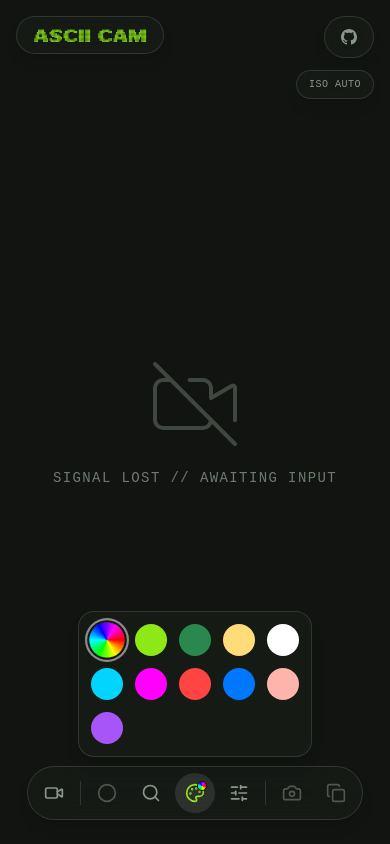
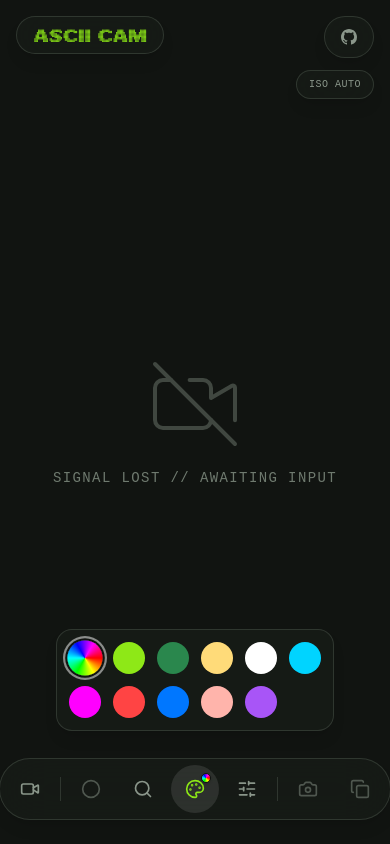
Before and after one commit to eloi-web/ascii-cam, a React (Vite) app: page / in a window 390 px wide. Both pictures are taken after a click on the button 195 px from the left and 793 px from the top of the page. Built offline with nearby package versions, Linux system fonts and the light colour scheme; a web font is replaced by a local one.

Commit message:
fix: update button padding and slider height for improved UI consistency

```diff
--- a/src/App.tsx
+++ b/src/App.tsx
@@ -547,7 +547,7 @@ export default function App() {
         <Tooltip text={isCameraActive ? "Stop Camera" : "Start Camera"}>
           <button
             onClick={toggleCamera}
-            className={`p-2.5 sm:p-3 rounded-full transition-all active:scale-95 ${isCameraActive
+            className={`p-3.5 sm:p-3 rounded-full transition-all active:scale-95 ${isCameraActive
               ? 'bg-mint-500 text-surface shadow-[0_0_20px_rgba(0,253,135,0.3)]'
               : 'text-moss-400 hover:text-mint-500 hover:bg-white/5'
               }`}
@@ -562,7 +562,7 @@ export default function App() {
           <button
             onClick={toggleRecord}
             disabled={!isCameraActive}
-            className={`p-2.5 sm:p-3 rounded-full transition-all active:scale-95 disabled:opacity-50 disabled:cursor-not-allowed ${isRecording
+            className={`p-3.5 sm:p-3 rounded-full transition-all active:scale-95 disabled:opacity-50 disabled:cursor-not-allowed ${isRecording
               ? 'text-surface bg-sun-500 shadow-[0_0_20px_rgba(255,219,121,0.3)]'
               : 'text-moss-400 hover:text-sun-500 hover:bg-white/5'
               }`}
@@ -574,7 +574,7 @@ export default function App() {
         <Tooltip text="Toggle Zoom Slider">
           <button
             onClick={() => setShowZoom(!showZoom)}
-            className={`p-2.5 sm:p-3 transition-all active:scale-95 rounded-full flex items-center justify-center ${showZoom ? 'bg-white/10 text-mint-500' : 'text-moss-400 hover:text-mint-500 hover:bg-white/5'}`}
+            className={`p-3.5 sm:p-3 transition-all active:scale-95 rounded-full flex items-center justify-center ${showZoom ? 'bg-white/10 text-mint-500' : 'text-moss-400 hover:text-mint-500 hover:bg-white/5'}`}
           >
             <Search className="w-5 h-5" />
           </button>
@@ -584,7 +584,7 @@ export default function App() {
           <Tooltip text="Select Color">
             <button
               onClick={() => setShowPalette(!showPalette)}
-              className={`p-2.5 sm:p-3 transition-all active:scale-95 rounded-full flex items-center justify-center relative ${showPalette ? 'bg-white/10 text-mint-500' : 'text-moss-400 hover:text-mint-500 hover:bg-white/5'}`}
+              className={`p-3.5 sm:p-3 transition-all active:scale-95 rounded-full flex items-center justify-center relative ${showPalette ? 'bg-white/10 text-mint-500' : 'text-moss-400 hover:text-mint-500 hover:bg-white/5'}`}
             >
               <Palette className="w-5 h-5" />
               <div
@@ -600,7 +600,7 @@ export default function App() {
                 initial={{ opacity: 0, y: 10, scale: 0.95 }}
                 animate={{ opacity: 1, y: 0, scale: 1 }}
                 exit={{ opacity: 0, y: 10, scale: 0.95 }}
-                className="absolute bottom-[calc(100%+1rem)] glass-panel p-3 rounded-2xl grid grid-cols-5 md:grid-cols-6 gap-3 border border-moss-500/30 shadow-2xl origin-bottom w-max"
+                className="fixed bottom-22 left-1/2 -translate-x-1/2 sm:absolute sm:bottom-[calc(100%+1rem)] sm:left-auto sm:translate-x-0 glass-panel p-3 rounded-2xl grid grid-cols-6 gap-3 border border-moss-500/30 shadow-2xl origin-bottom w-max"
               >
                 {PALETTES.map((p, idx) => (
                   <button
@@ -619,7 +619,7 @@ export default function App() {
           <Tooltip text="Settings">
             <button
               onClick={() => setShowSettings(!showSettings)}
-              className={`p-2.5 sm:p-3 transition-all active:scale-95 rounded-full flex items-center justify-center ${showSettings ? 'bg-white/10 text-mint-500' : 'text-moss-400 hover:text-mint-500 hover:bg-white/5'}`}
+              className={`p-3.5 sm:p-3 transition-all active:scale-95 rounded-full flex items-center justify-center ${showSettings ? 'bg-white/10 text-mint-500' : 'text-moss-400 hover:text-mint-500 hover:bg-white/5'}`}
             >
               <SlidersHorizontal className="w-5 h-5" />
             </button>
@@ -631,7 +631,7 @@ export default function App() {
                 initial={{ opacity: 0, y: 10, scale: 0.95 }}
                 animate={{ opacity: 1, y: 0, scale: 1 }}
                 exit={{ opacity: 0, y: 10, scale: 0.95 }}
-                className="absolute bottom-[calc(100%+1rem)] right-0 glass-panel p-4 rounded-2xl border border-moss-500/30 shadow-2xl origin-bottom-right w-72"
+                className="fixed bottom-22 inset-x-3 sm:absolute sm:bottom-[calc(100%+1rem)] sm:inset-x-auto sm:right-0 sm:w-72 glass-panel p-4 rounded-2xl border border-moss-500/30 shadow-2xl origin-bottom sm:origin-bottom-right overflow-y-auto max-h-[75vh] sm:max-h-none sm:overflow-visible"
               >
                 <div className="space-y-4">
                   {/* Font Size */}
@@ -642,7 +642,7 @@ export default function App() {
                     </div>
                     <input type="range" min="8" max="28" step="1" value={fontSize}
                       onChange={(e) => setFontSize(parseInt(e.target.value))}
-                      className="w-full h-1 appearance-none bg-transparent [&::-webkit-slider-runnable-track]:rounded-full [&::-webkit-slider-runnable-track]:bg-moss-500/30 [&::-webkit-slider-thumb]:appearance-none [&::-webkit-slider-thumb]:w-3 [&::-webkit-slider-thumb]:h-3 [&::-webkit-slider-thumb]:rounded-full [&::-webkit-slider-thumb]:bg-mint-500 cursor-pointer"
+                      className="w-full h-1.5 appearance-none bg-transparent [&::-webkit-slider-runnable-track]:rounded-full [&::-webkit-slider-runnable-track]:bg-moss-500/30 [&::-webkit-slider-thumb]:appearance-none [&::-webkit-slider-thumb]:w-4 [&::-webkit-slider-thumb]:h-4 [&::-webkit-slider-thumb]:rounded-full [&::-webkit-slider-thumb]:bg-mint-500 cursor-pointer"
                     />
                   </div>
 
@@ -654,7 +654,7 @@ export default function App() {
                     </div>
                     <input type="range" min="0.5" max="3.0" step="0.1" value={contrast}
                       onChange={(e) => setContrast(parseFloat(e.target.value))}
-                      className="w-full h-1 appearance-none bg-transparent [&::-webkit-slider-runnable-track]:rounded-full [&::-webkit-slider-runnable-track]:bg-moss-500/30 [&::-webkit-slider-thumb]:appearance-none [&::-webkit-slider-thumb]:w-3 [&::-webkit-slider-thumb]:h-3 [&::-webkit-slider-thumb]:rounded-full [&::-webkit-slider-thumb]:bg-mint-500 cursor-pointer"
+                      className="w-full h-1.5 appearance-none bg-transparent [&::-webkit-slider-runnable-track]:rounded-full [&::-webkit-slider-runnable-track]:bg-moss-500/30 [&::-webkit-slider-thumb]:appearance-none [&::-webkit-slider-thumb]:w-4 [&::-webkit-slider-thumb]:h-4 [&::-webkit-slider-thumb]:rounded-full [&::-webkit-slider-thumb]:bg-mint-500 cursor-pointer"
                     />
                   </div>
 
@@ -666,7 +666,7 @@ export default function App() {
                     </div>
                     <input type="range" min="0.5" max="3.0" step="0.1" value={gain}
                       onChange={(e) => setGain(parseFloat(e.target.value))}
-                      className="w-full h-1 appearance-none bg-transparent [&::-webkit-slider-runnable-track]:rounded-full [&::-webkit-slider-runnable-track]:bg-moss-500/30 [&::-webkit-slider-thumb]:appearance-none [&::-webkit-slider-thumb]:w-3 [&::-webkit-slider-thumb]:h-3 [&::-webkit-slider-thumb]:rounded-full [&::-webkit-slider-thumb]:bg-mint-500 cursor-pointer"
+                      className="w-full h-1.5 appearance-none bg-transparent [&::-webkit-slider-runnable-track]:rounded-full [&::-webkit-slider-runnable-track]:bg-moss-500/30 [&::-webkit-slider-thumb]:appearance-none [&::-webkit-slider-thumb]:w-4 [&::-webkit-slider-thumb]:h-4 [&::-webkit-slider-thumb]:rounded-full [&::-webkit-slider-thumb]:bg-mint-500 cursor-pointer"
                     />
                   </div>
 
@@ -684,7 +684,7 @@ export default function App() {
                     {focusMode && (
                       <input type="range" min="0.1" max="1.0" step="0.05" value={focusIntensity}
                         onChange={(e) => setFocusIntensity(parseFloat(e.target.value))}
-                        className="w-full h-1 appearance-none bg-transparent [&::-webkit-slider-runnable-track]:rounded-full [&::-webkit-slider-runnable-track]:bg-moss-500/30 [&::-webkit-slider-thumb]:appearance-none [&::-webkit-slider-thumb]:w-3 [&::-webkit-slider-thumb]:h-3 [&::-webkit-slider-thumb]:rounded-full [&::-webkit-slider-thumb]:bg-mint-500 cursor-pointer"
+                        className="w-full h-1.5 appearance-none bg-transparent [&::-webkit-slider-runnable-track]:rounded-full [&::-webkit-slider-runnable-track]:bg-moss-500/30 [&::-webkit-slider-thumb]:appearance-none [&::-webkit-slider-thumb]:w-4 [&::-webkit-slider-thumb]:h-4 [&::-webkit-slider-thumb]:rounded-full [&::-webkit-slider-thumb]:bg-mint-500 cursor-pointer"
                       />
                     )}
                   </div>
@@ -767,7 +767,7 @@ export default function App() {
           <button
             disabled={!isCameraActive}
             onClick={capturePhoto}
-            className="text-moss-400 p-2.5 sm:p-3 hover:text-mint-500 hover:bg-white/5 transition-all active:scale-95 disabled:opacity-50 disabled:cursor-not-allowed rounded-full"
+            className="text-moss-400 p-3.5 sm:p-3 hover:text-mint-500 hover:bg-white/5 transition-all active:scale-95 disabled:opacity-50 disabled:cursor-not-allowed rounded-full"
           >
             <Camera className="w-5 h-5" />
           </button>
@@ -777,7 +777,7 @@ export default function App() {
           <button
             disabled={!isCameraActive}
             onClick={copyAsciiToClipboard}
-            className={`p-2.5 sm:p-3 transition-all active:scale-95 disabled:opacity-50 disabled:cursor-not-allowed rounded-full ${copied ? 'text-mint-500' : 'text-moss-400 hover:text-mint-500 hover:bg-white/5'}`}
+            className={`p-3.5 sm:p-3 transition-all active:scale-95 disabled:opacity-50 disabled:cursor-not-allowed rounded-full ${copied ? 'text-mint-500' : 'text-moss-400 hover:text-mint-500 hover:bg-white/5'}`}
           >
             {copied ? <Check className="w-5 h-5" /> : <Copy className="w-5 h-5" />}
           </button>
@@ -842,7 +842,7 @@ export default function App() {
                 step="0.1"
                 value={zoom}
                 onChange={(e) => setZoom(parseFloat(e.target.value))}
-                className="absolute w-32 sm:w-48 h-1 -rotate-90 appearance-none bg-transparent [&::-webkit-slider-runnable-track]:rounded-full [&::-webkit-slider-runnable-track]:bg-moss-500/30 [&::-webkit-slider-thumb]:appearance-none [&::-webkit-slider-thumb]:w-4 [&::-webkit-slider-thumb]:h-4 [&::-webkit-slider-thumb]:rounded-full [&::-webkit-slider-thumb]:bg-mint-500 cursor-pointer"
+                className="absolute w-32 sm:w-48 h-1.5 -rotate-90 appearance-none bg-transparent [&::-webkit-slider-runnable-track]:rounded-full [&::-webkit-slider-runnable-track]:bg-moss-500/30 [&::-webkit-slider-thumb]:appearance-none [&::-webkit-slider-thumb]:w-5 [&::-webkit-slider-thumb]:h-5 [&::-webkit-slider-thumb]:rounded-full [&::-webkit-slider-thumb]:bg-mint-500 cursor-pointer"
               />
             </div>
             <span className="text-[10px] font-mono text-moss-400 font-bold tracking-wider">1.0</span>
```
